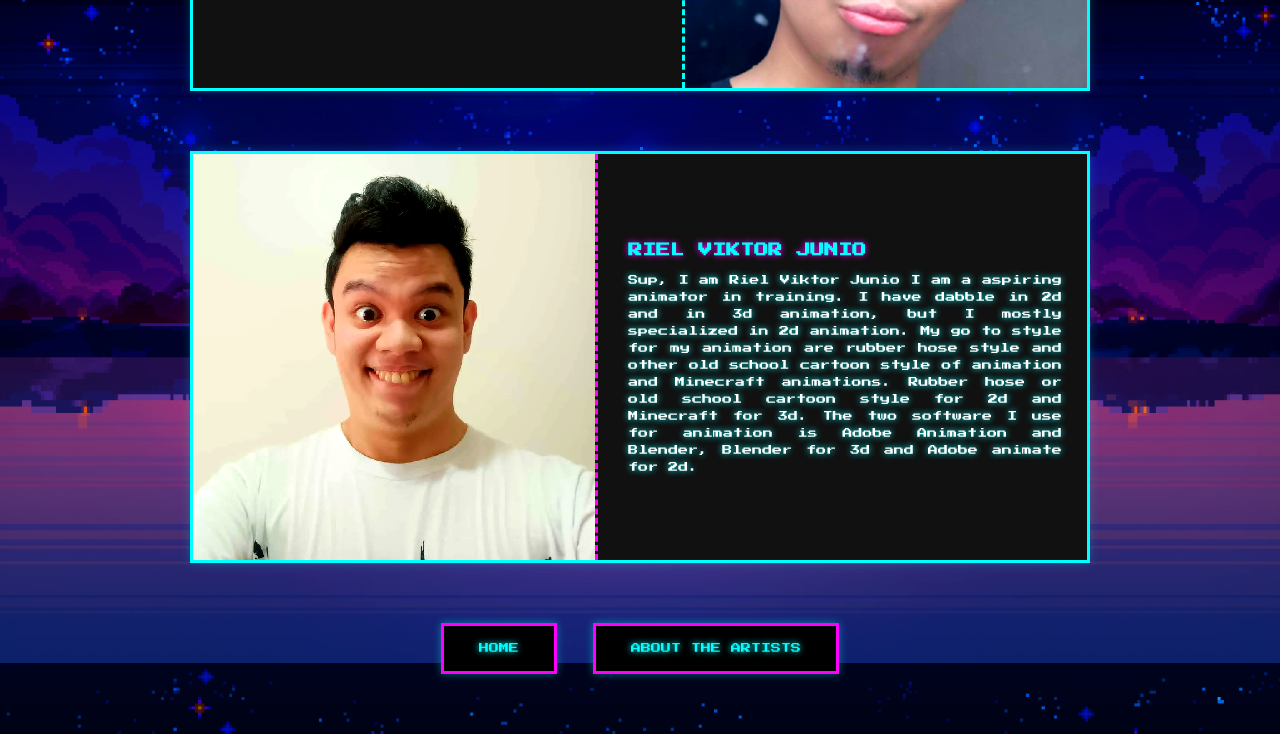
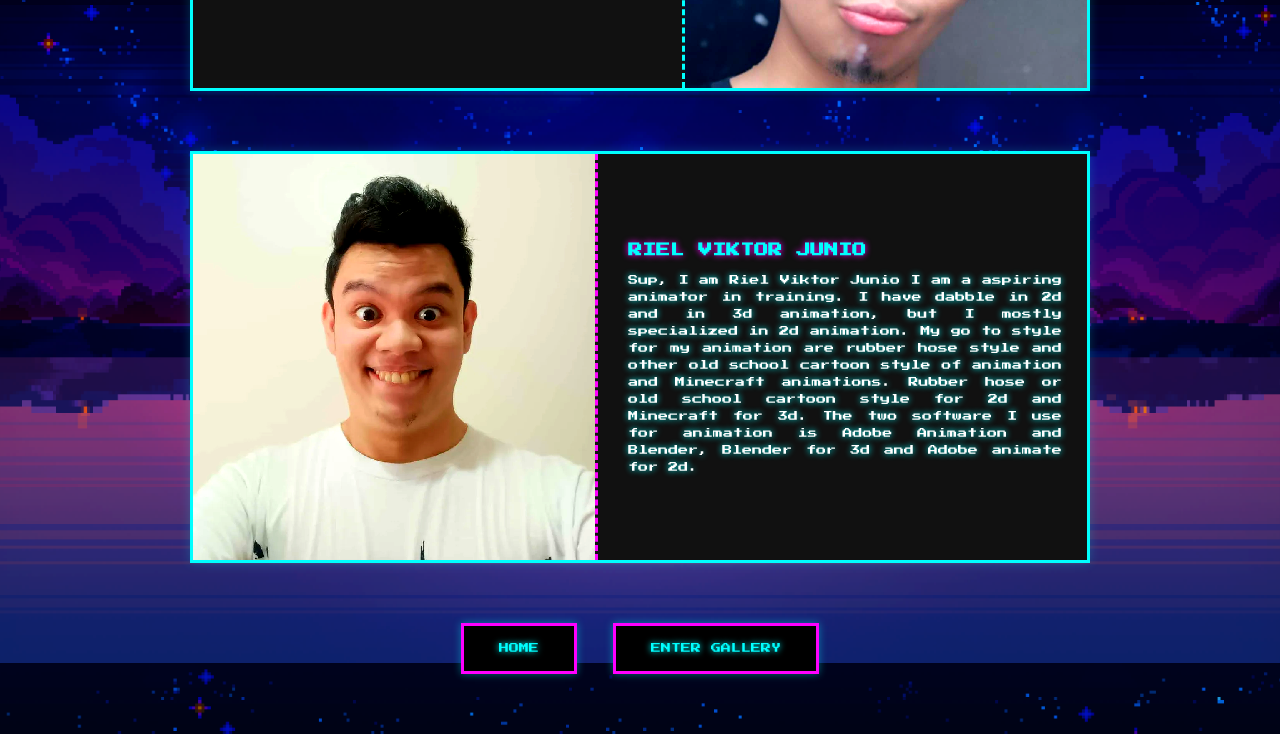
Before and after one commit to NotRikku/Group6_M2_Summative, a plain HTML site: page about.html in a window 1280 px wide. Shown: the part 937-1671 px from the top of the page. Drawn offline with Linux system fonts and the light colour scheme.

Commit message:
Update about.html

```diff
--- a/about.html
+++ b/about.html
@@ -49,7 +49,7 @@
 
     <div class="center-btn">
   <a class="btn" href="index.html">Home</a>
-  <a class="btn" href="about.html">About the Artists</a>
+  <a class="btn" href="gallery.html">Enter Gallery</a>
 </div>
   </main>
 </body>
```
